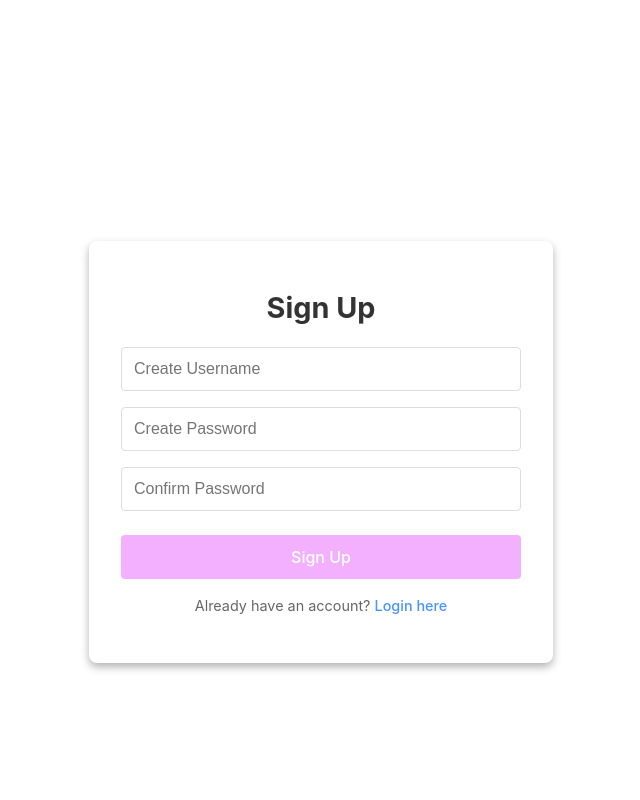
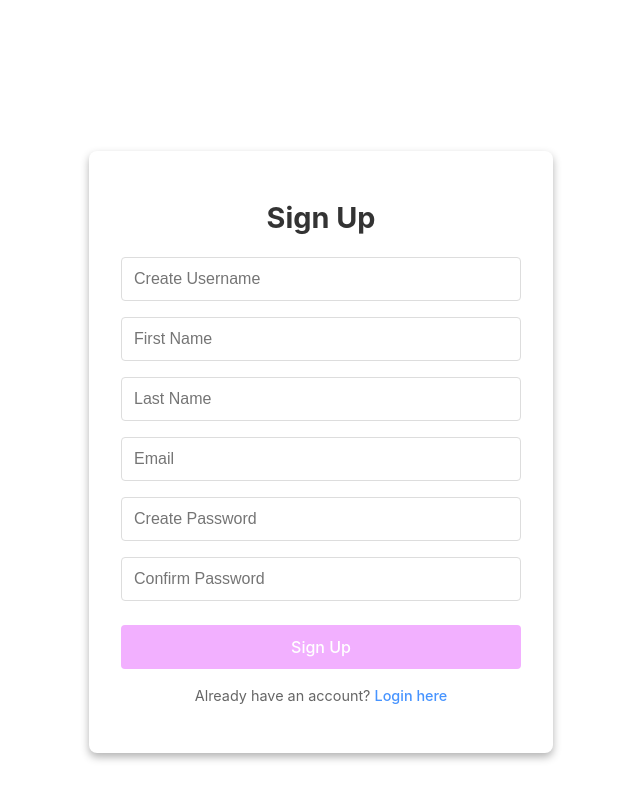
Before and after one commit to cop4331-team18/large-project, a React (Vite) app in the folder frontend/: page / in a window 1280 px wide. Both pictures are taken after a click on the link "Create an account". Shown: the top 800 px of the page, without its empty margins (319-959 px from the left). Built offline with nearby package versions, Linux system fonts and the light colour scheme.

Commit message:
connected login and signup buttons#2

```diff
--- a/frontend/src/AuthForm.css
+++ b/frontend/src/AuthForm.css
@@ -1,4 +1,3 @@
-
 .main {
     display: flex;
     flex-direction: column;
@@ -24,7 +23,7 @@ h1 {
     margin-bottom: 1rem;
 }
 
-input[type="text"], input[type="password"] {
+input[type="text"], input[type="password"], input[type="email"] {
     width: 100%;
     padding: 0.75rem;
     margin: 0.5rem 0;
@@ -34,7 +33,7 @@ input[type="text"], input[type="password"] {
     box-sizing: border-box;
 }
 
-input[type="text"]:focus, input[type="password"]:focus {
+input[type="text"]:focus, input[type="password"]:focus, input[type="email"]:focus {
     outline: none;
     border-color: #646cff;
     box-shadow: 0 0 0 2px rgba(100, 108, 255, 0.2);
@@ -62,7 +61,6 @@ button:focus {
     box-shadow: 0 0 0 3px rgba(73, 75, 120, 0.3);
 }
 
-/* switching between login and signup */
 p {
     margin-top: 1rem;
     font-size: 0.9rem;
--- a/frontend/src/AuthForm.tsx
+++ b/frontend/src/AuthForm.tsx
@@ -1,19 +1,30 @@
-import { useState, ChangeEvent, FormEvent } from 'react';
-import axios from 'axios';
-import './AuthForm.css';
+import { useState, ChangeEvent, FormEvent } from "react";
+import axios from "axios";
+import "./AuthForm.css";
 
 function AuthForm() {
   const [isLogin, setIsLogin] = useState<boolean>(true);
-  const [username, setUsername] = useState<string>('');
-  const [password, setPassword] = useState<string>('');
-  const [confirmPassword, setConfirmPassword] = useState<string>('');
+  const [username, setUsername] = useState<string>("");
+  const [password, setPassword] = useState<string>("");
+  const [confirmPassword, setConfirmPassword] = useState<string>("");
+  const [email, setEmail] = useState<string>("");
+  const [firstName, setFirstName] = useState<string>("");
+  const [lastName, setLastName] = useState<string>("");
 
   const handleLogin = async (e: FormEvent) => {
     e.preventDefault();
     try {
-      await axios.post('/api/login', { username, password });
+      const response = await axios.post(`${process.env.SERVER_BASE_URL}/login/signup`, {
+        username,
+        password,
+      });
+      if (response.status === 200) {
+        alert("Login successful!");
+        window.location.href = "/"; // Redirect to homepage
+      }
     } catch (error) {
-      console.error('Login failed:', error);
+      console.error("Login failed:", error);
+      alert("Invalid username or password.");
     }
   };
 
@@ -24,23 +35,35 @@ function AuthForm() {
       return;
     }
     try {
-      await axios.post('/api/signup', { username, password });
-    } catch (error) {
-      console.error('Signup failed:', error);
+      const response = await axios.post(`${process.env.SERVER_BASE_URL}/login/signup`, {
+        username,
+        password,
+        email,
+        firstName,
+        lastName,
+      });
+      if (response.status === 201) {
+        alert("Signup successful! Please verify your email.");
+        setIsLogin(true);
+      }
+    } catch (error: any) {
+      console.error("Signup failed:", error);
+      alert(error.response?.data?.error || "Signup failed. Please try again.");
     }
   };
 
-  const handleUsernameChange = (e: ChangeEvent<HTMLInputElement>) => {
+  const handleUsernameChange = (e: ChangeEvent<HTMLInputElement>) =>
     setUsername(e.target.value);
-  };
-
-  const handlePasswordChange = (e: ChangeEvent<HTMLInputElement>) => {
+  const handlePasswordChange = (e: ChangeEvent<HTMLInputElement>) =>
     setPassword(e.target.value);
-  };
-
-  const handleConfirmPasswordChange = (e: ChangeEvent<HTMLInputElement>) => {
+  const handleConfirmPasswordChange = (e: ChangeEvent<HTMLInputElement>) =>
     setConfirmPassword(e.target.value);
-  };
+  const handleEmailChange = (e: ChangeEvent<HTMLInputElement>) =>
+    setEmail(e.target.value);
+  const handleFirstNameChange = (e: ChangeEvent<HTMLInputElement>) =>
+    setFirstName(e.target.value);
+  const handleLastNameChange = (e: ChangeEvent<HTMLInputElement>) =>
+    setLastName(e.target.value);
 
   return (
     <div className="main">
@@ -61,7 +84,7 @@ function AuthForm() {
           />
           <button onClick={handleLogin}>Login</button>
           <p>
-            Don't have an account?{' '}
+            Don't have an account?{" "}
             <a href="#" onClick={() => setIsLogin(false)}>
               Create an account
             </a>
@@ -77,6 +100,24 @@ function AuthForm() {
             onChange={handleUsernameChange}
           />
           <input
+            type="text"
+            placeholder="First Name"
+            value={firstName}
+            onChange={handleFirstNameChange}
+          />
+          <input
+            type="text"
+            placeholder="Last Name"
+            value={lastName}
+            onChange={handleLastNameChange}
+          />
+          <input
+            type="email"
+            placeholder="Email"
+            value={email}
+            onChange={handleEmailChange}
+          />
+          <input
             type="password"
             placeholder="Create Password"
             value={password}
@@ -90,7 +131,7 @@ function AuthForm() {
           />
           <button onClick={handleSignUp}>Sign Up</button>
           <p>
-            Already have an account?{' '}
+            Already have an account?{" "}
             <a href="#" onClick={() => setIsLogin(true)}>
               Login here
             </a>
```
Also changed, not shown: frontend/package.json (+5 -4 lines), 1 other file (tests, documents, lock files or other folders).
